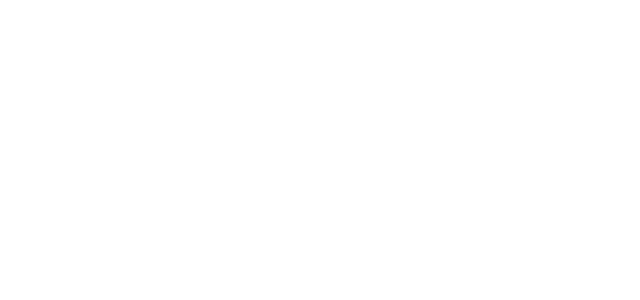
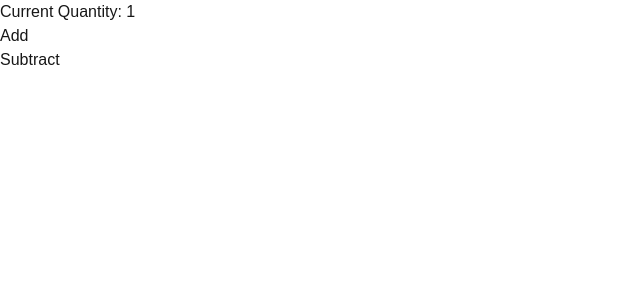
Before and after one commit to Spencermull/cprg306-assignments, a Next.js app: page /week-4 in a window 1280 px wide. Shown: the top 300 px of the page, without its empty margins (0-640 px from the left). Built offline with nearby package versions, Linux system fonts and the light colour scheme.

Commit message:
Created the counter and increment decrement functions

```diff
--- a/app/page.js
+++ b/app/page.js
@@ -6,7 +6,8 @@
       <h1>CPRG 306: Web Development 2 - Assignments</h1>
       <p>
         Go to Week 2 <Link href="week-2">→ </Link>
-        Go to Week 3 <Link href="week-3">→ </Link> Go to Week 4 → Go to Week 5 → Go to Week 6 → Go to Week 7
+        Go to Week 3 <Link href="week-3">→ </Link>
+        Go to Week 4 <Link href="week-4">→ </Link> Go to Week 5 → Go to Week 6 → Go to Week 7
         → Go to Week 8 →
       </p>
     </main>
--- a/app/week-4/new-item.js
+++ b/app/week-4/new-item.js
@@ -1,7 +1,31 @@
-export default function NewItem(){
-    return(
-        <main>
+"use client";
+import { useState } from "react";
 
-        </main>
-    );
+export default function NewItem() {
+  const [quantity, setQuantity] = useState(1);
+
+  function Increment() {
+    if (quantity < 20) {
+      setQuantity(quantity + 1);
+    }
+  }
+  function Decrement() {
+    if (quantity > 1) {
+      setQuantity(quantity - 1);
+    }
+  }
+
+  return (
+    <main>
+      <h1>Current Quantity: {quantity}</h1>
+      <ul>
+        <li>
+          <button onClick={Increment}> Add </button>
+        </li>
+        <li>
+          <button onClick={Decrement}> Subtract </button>
+        </li>
+      </ul>
+    </main>
+  );
 }
--- a/app/week-4/page.js
+++ b/app/week-4/page.js
@@ -1,5 +1,5 @@
 import NewItem from "./new-item";
-import { useState } from "react";
+
 
 export default function Page(){
     return(
```
